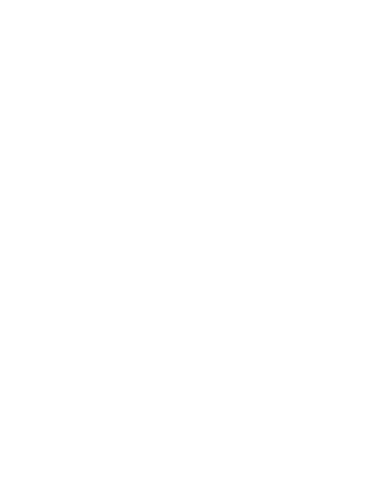
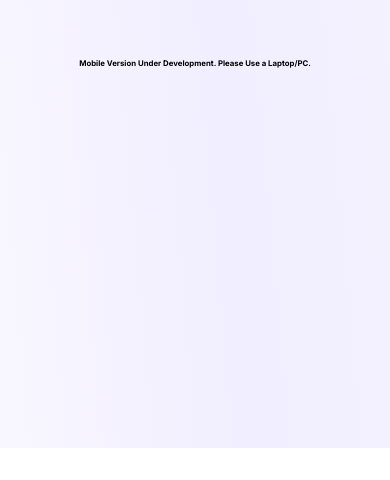
Before and after one commit to Faridamukhtar/CufeMate, a React (Create React App) app: page / in a window 390 px wide. Shown: the part 364-844 px from the top of the page. Built offline with nearby package versions, Linux system fonts and the light colour scheme.

Commit message:
Update Student

```diff
--- a/src/App.css
+++ b/src/App.css
@@ -49,8 +49,25 @@ h5
     font-weight: 400;
 }
 
+.Mobile
+{
+  display: none;
+}
+
+
 @media only screen and (max-width: 600px) {
   .App{
     display: none;
   }
+  .Mobile
+  {
+    background: linear-gradient(265deg, rgba(229, 224, 254, 0.39) -9.03%, rgba(221, 213, 255, 0.41) 44.9%, rgba(244, 241, 255, 0.62) 96.87%);
+    display: flex;
+    flex: 1;
+    margin: auto;
+    align-content: center;
+    justify-content: center;
+    padding-top:50vh;
+    height: 100vw;
+  }
 }
--- a/src/App.js
+++ b/src/App.js
@@ -5,9 +5,16 @@ import StudentDashboard from './pages/StudentDashboard.js'
 
 function App() {
   return (
-    <div className='App'>
-      <StudentDashboard />
-    </div>
+    <>
+      <div className='App'>
+        <StudentDashboard />
+      </div>
+      <div className='Mobile'>
+        <h2>
+          Mobile Version Under Development. Please Use a Laptop/PC.
+        </h2>
+      </div>
+    </>
   );
 }
 
--- a/src/Components/Dashboard.js
+++ b/src/Components/Dashboard.js
@@ -1,7 +1,28 @@
 import React from "react";
 import ChooseHeader from "./Header.js";
 import './Dashboard.css';
-import DashboardBody from "./DashboardBody.js";
+import Posts from './Posts';
+
+function StudentBody()
+{
+    return (
+        <div className='StudentBody'>
+            <Posts/>
+       </div>
+    );
+}
+
+function DashboardBody(props)
+{
+    if (props.DashboardType==='student')
+    {
+        return (
+            <>
+                <StudentBody/>
+            </>
+        );
+    }
+}
 
 function Dashboard(props)
 {
--- a/src/Components/DashboardBody.js
+++ /dev/null
@@ -1,27 +0,0 @@
-import React from 'react';
-import './DashboardBody.css';
-import Posts from './Posts';
-
-function StudentBody()
-{
-    return (
-        <div className='StudentBody'>
-            <Posts/>
-       </div>
-    );
-}
-
-function DashboardBody(props)
-{
-    if (props.DashboardType==='student')
-    {
-        return (
-            <>
-                <StudentBody/>
-            </>
-        );
-    }
-}
-
-
-export default DashboardBody;
--- a/src/Components/Posts.js
+++ b/src/Components/Posts.js
@@ -1,14 +1,18 @@
 import React, {} from "react";
 import './Posts.css';
-
 
 function Post(props)
 {
     return(
         <div className="Post">
-            <h5 className="CourseName">
-                Course
-            </h5>
+            <div className="categories">
+                <h5 className="Major">
+                    {props.Major}
+                </h5>
+                <h5 className="Course">
+                    {props.Course}
+                </h5>
+            </div>
         </div>
     );
 }
--- a/src/Components/Sidebar.js
+++ b/src/Components/Sidebar.js
@@ -34,7 +34,7 @@ function StudentSidebar()
                     </div>
                     <div className="SidebarLabel">
                         <h5>
-                            File A Complaint
+                            Complaints
                         </h5>
                     </div>
                 </div>
```
Also changed, not shown: src/Components/DashboardBody.css (deleted).
